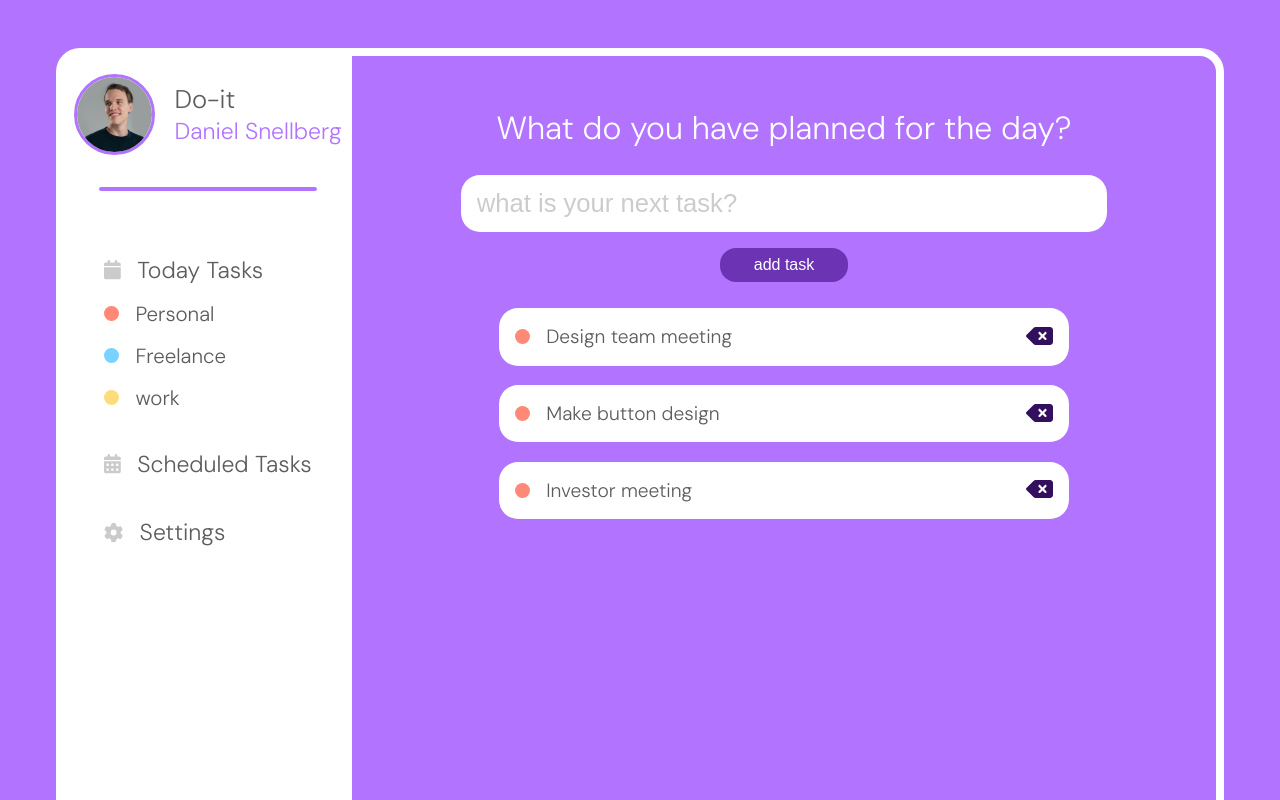
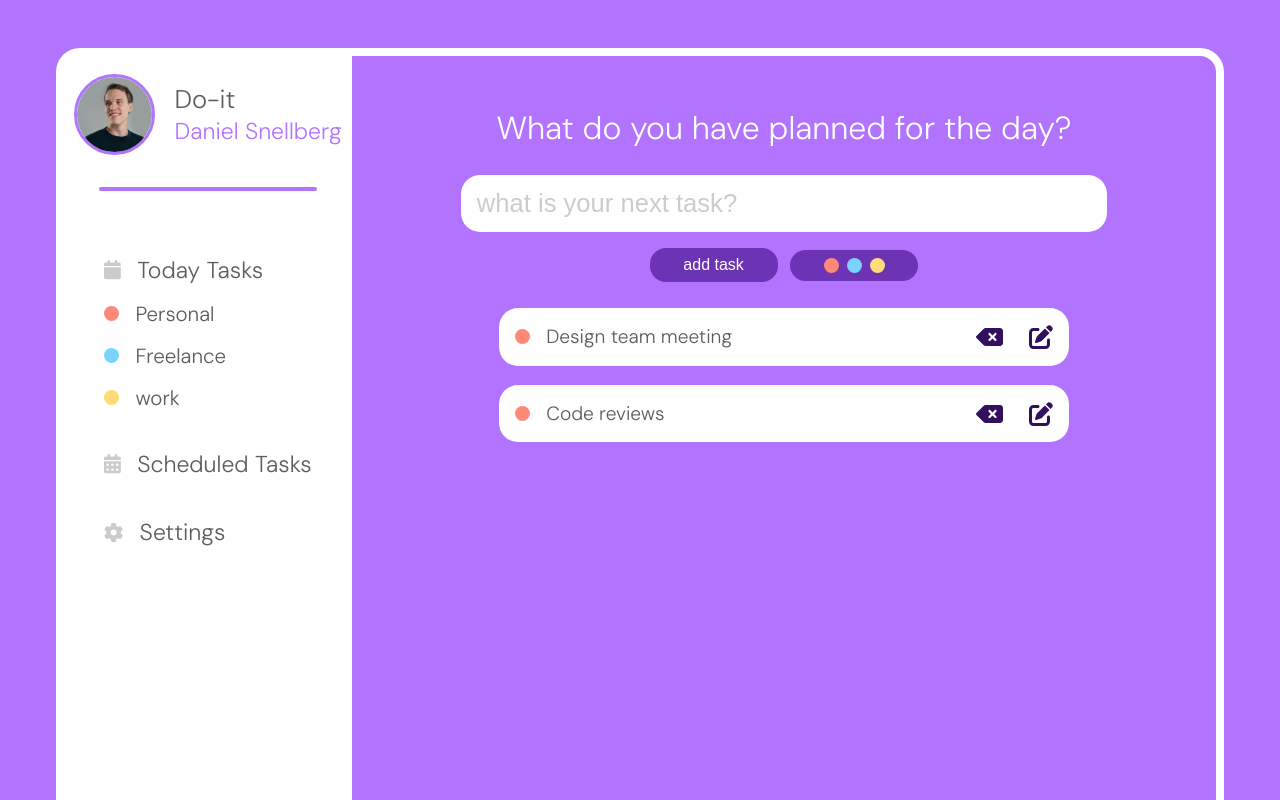
Before and after one commit to PiyushG-dev/todo-list-master, a React (Vite) app: page / in a window 1280 px wide. Shown: the top 800 px of the page. Built offline with nearby package versions, Linux system fonts and the light colour scheme.

Commit message:
added edit logic

```diff
--- a/src/components/todoForm/TodoForm.jsx
+++ b/src/components/todoForm/TodoForm.jsx
@@ -2,7 +2,15 @@ import React from "react";
 import styles from "./TodoForm.module.css";
 import { useState } from "react";
 
-const TodoForm = ({ addItem }) => {
+const TodoForm = ({
+  addItem,
+  editedTask,
+  editItemId,
+  setEditedTask,
+  setItems,
+  setEditItemId,
+  handleColorToggle,
+}) => {
   const [task, setTask] = useState("");
 
   const handleSubmit = (e) => {
@@ -15,15 +23,40 @@ const TodoForm = ({ addItem }) => {
     setTask("");
   };
 
+  const saveEdit = (e) => {
+    e.preventDefault();
+    setItems((prevItems) =>
+      prevItems.map((item) =>
+        item.id === editItemId ? { ...item, task: editedTask } : item
+      )
+    );
+    setEditItemId(null);
+    setEditedTask("");
+  };
+
   return (
-    <form onSubmit={handleSubmit} className={styles.form_container}>
+    <form
+      onSubmit={editItemId ? saveEdit : handleSubmit}
+      className={styles.form_container}
+    >
       <input
         type="text"
         placeholder="what is your next task?"
-        value={task}
-        onChange={(e) => setTask(e.target.value)}
+        value={editItemId ? editedTask : task}
+        onChange={
+          editItemId
+            ? (e) => setEditedTask(e.target.value)
+            : (e) => setTask(e.target.value)
+        }
       />
-      <button type="submit">add task</button>
+      <div className={styles.features}>
+        <button type="submit">{editItemId ? "edit task" : "add task"}</button>
+        <div onClick={handleColorToggle} className={styles.task_type}>
+          <span></span>
+          <span></span>
+          <span></span>
+        </div>
+      </div>
     </form>
   );
 };
--- a/src/components/todoForm/TodoForm.module.css
+++ b/src/components/todoForm/TodoForm.module.css
@@ -31,3 +31,46 @@
 .form_container button:active{
     background-color: #33105d;
 }
+
+.features{
+    display: flex;
+    align-items: center;
+    gap: 1vmax;
+}
+
+.task_type{
+    display: flex;
+    align-items: center;
+    justify-content: center;
+    gap: .5rem;
+    width: 6rem;
+    padding: .5rem 1rem;
+    font-size: 1rem;
+    background-color: #6d33b5;
+    color: #fff;
+    border: none;
+    border-radius: 1rem;
+    cursor: pointer;
+}
+.task_type:active{
+    background-color: #33105d;
+}
+
+.task_type span:nth-of-type(1){
+    width: 15px;
+    height: 15px;
+    border-radius: 50%;
+    background-color:#ff8977;
+}
+.task_type span:nth-of-type(2){
+    width: 15px;
+    height: 15px;
+    border-radius: 50%;
+    background-color:#79d2ff;
+}
+.task_type span:nth-of-type(3){
+    width: 15px;
+    height: 15px;
+    border-radius: 50%;
+    background-color:#ffdb79;
+}
--- a/src/components/todoItem/TodoItem.jsx
+++ b/src/components/todoItem/TodoItem.jsx
@@ -1,13 +1,20 @@
 import React from "react";
 import styles from "./TodoItem.module.css";
 import { FontAwesomeIcon } from "@fortawesome/react-fontawesome";
-import { faDeleteLeft } from "@fortawesome/free-solid-svg-icons";
+import { faDeleteLeft, faEdit } from "@fortawesome/free-solid-svg-icons";
 
-const TodoItem = ({ task, deleteItem }) => {
+const TodoItem = ({ task, deleteItem, editItem, color }) => {
+  const circleStyle = {
+    width: "15px",
+    height: "15px",
+    borderRadius: "50%",
+    backgroundColor: color,
+  };
+
   return (
     <div className={styles.item_container}>
       <div className={styles.item}>
-        <span></span>
+        <span style={circleStyle}></span>
         <h1>{task}</h1>
       </div>
       <div className={styles.item_features}>
@@ -16,6 +23,11 @@ const TodoItem = ({ task, deleteItem }) => {
           className={styles.delete}
           icon={faDeleteLeft}
         />
+        <FontAwesomeIcon
+          onClick={editItem}
+          icon={faEdit}
+          className={styles.edit}
+        />
       </div>
     </div>
   );
--- a/src/components/todoItem/TodoItem.module.css
+++ b/src/components/todoItem/TodoItem.module.css
@@ -22,11 +22,17 @@
     gap: 1rem;
 }
 
-.item span{
+/* .item span{
     width: 15px;
     height: 15px;
     border-radius: 50%;
     background-color:#ff8977;
+} */
+
+.item_features{
+    display: flex;
+    align-items: center;
+    gap: 2vmax;
 }
 
 .delete{
@@ -34,3 +40,9 @@
     color: #33105d;
     cursor: pointer;
 }
+
+.edit{
+    font-size: 1.5rem;
+    color: #33105d;
+    cursor: pointer;
+}
--- a/src/components/todoList/TodoList.jsx
+++ b/src/components/todoList/TodoList.jsx
@@ -2,15 +2,24 @@ import React from "react";
 import styles from "./TodoList.module.css";
 import TodoItem from "../todoItem/TodoItem";
 
-const TodoList = ({ items, deleteItem }) => {
+const TodoList = ({
+  items,
+  deleteItem,
+  editItem,
+  editedTask,
+  editItemId,
+  color,
+}) => {
   return (
     <div className={styles.list_container}>
       {items.map((item) => {
         return (
           <TodoItem
             key={item.id}
-            task={item.task}
+            task={editItemId === item.id ? editedTask : item.task}
             deleteItem={() => deleteItem(item.id)}
+            editItem={() => editItem(item.id)}
+            color={color}
           />
         );
       })}
--- a/src/pages/TodayTask.jsx
+++ b/src/pages/TodayTask.jsx
@@ -14,9 +14,14 @@ import {
 const TodayTask = () => {
   const [items, setItems] = useState([
     { id: 1, task: "Design team meeting" },
-    { id: 2, task: "Make button design" },
-    { id: 3, task: "Investor meeting" },
+    { id: 2, task: "Code reviews" },
   ]);
+
+  const colorToggle = ["#ff8977", "#79d2ff", "#ffdb79"];
+
+  const [editItemId, setEditItemId] = useState(null);
+  const [editedTask, setEditedTask] = useState("");
+  const [currentColor, setCurrentColor] = useState(0);
 
   const addItem = (task) => {
     setItems([...items, { id: items.length + 1, task: task }]);
@@ -25,6 +30,16 @@ const TodayTask = () => {
   const deleteItem = (id) => {
     const filtered = items.filter((item) => item.id !== id);
     setItems(filtered);
+  };
+
+  const editItem = (id) => {
+    const itemToEdit = items.find((item) => item.id === id);
+    setEditItemId(id);
+    setEditedTask(itemToEdit.task);
+  };
+
+  const handleColorToggle = () => {
+    setCurrentColor((prev) => (prev + 1) % colorToggle.length);
   };
 
   return (
@@ -38,8 +53,23 @@ const TodayTask = () => {
       <div className={styles.heading}>
         <h2>What do you have planned for the day?</h2>
       </div>
-      <TodoForm addItem={addItem} />
-      <TodoList items={items} deleteItem={deleteItem} />
+      <TodoForm
+        addItem={addItem}
+        setItems={setItems}
+        editedTask={editedTask}
+        editItemId={editItemId}
+        setEditedTask={setEditedTask}
+        setEditItemId={setEditItemId}
+        handleColorToggle={handleColorToggle}
+      />
+      <TodoList
+        items={items}
+        deleteItem={deleteItem}
+        editItem={editItem}
+        editItemId={editItemId}
+        editedTask={editedTask}
+        color={colorToggle[currentColor]}
+      />
     </div>
   );
 };
```
